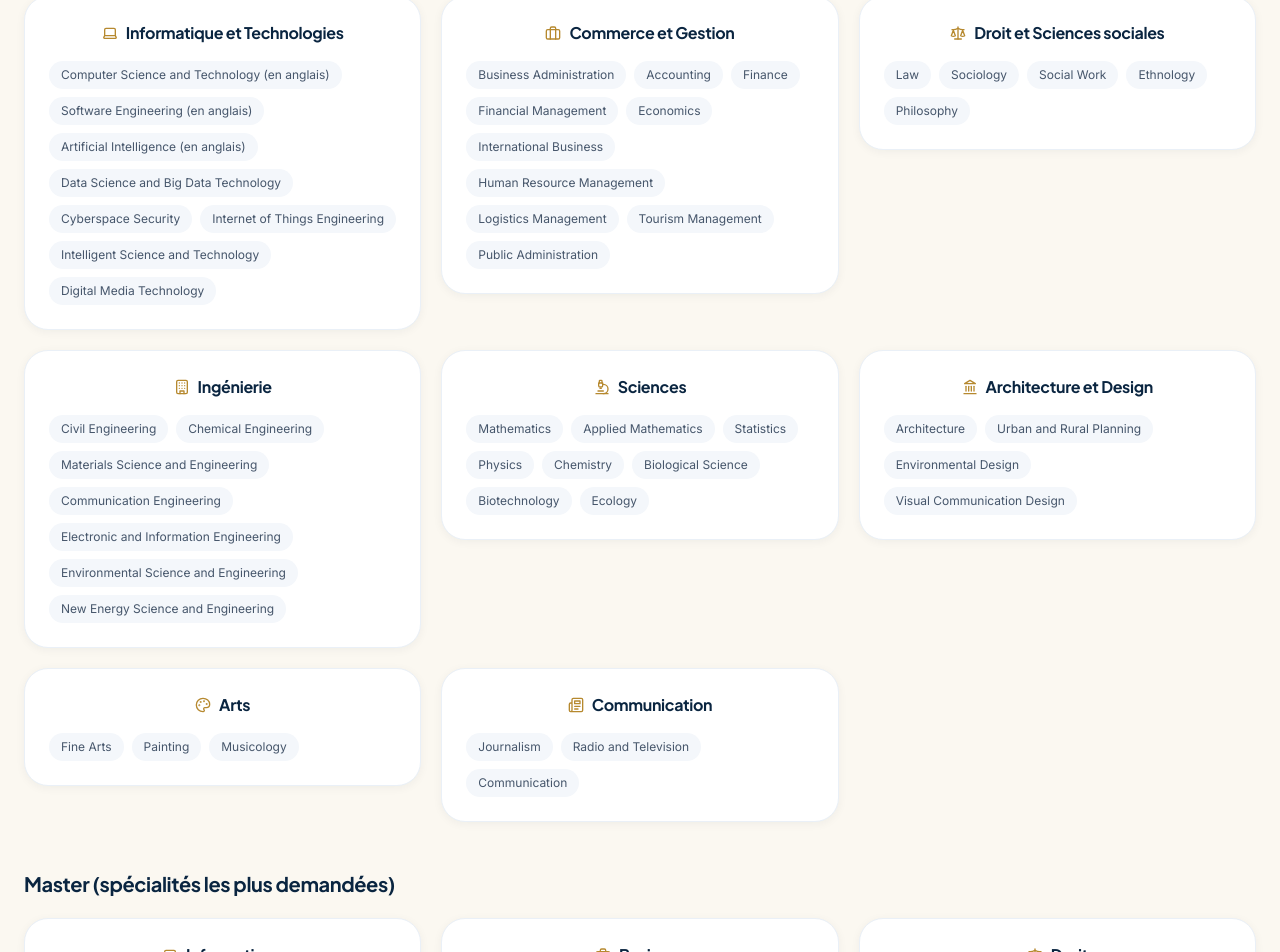
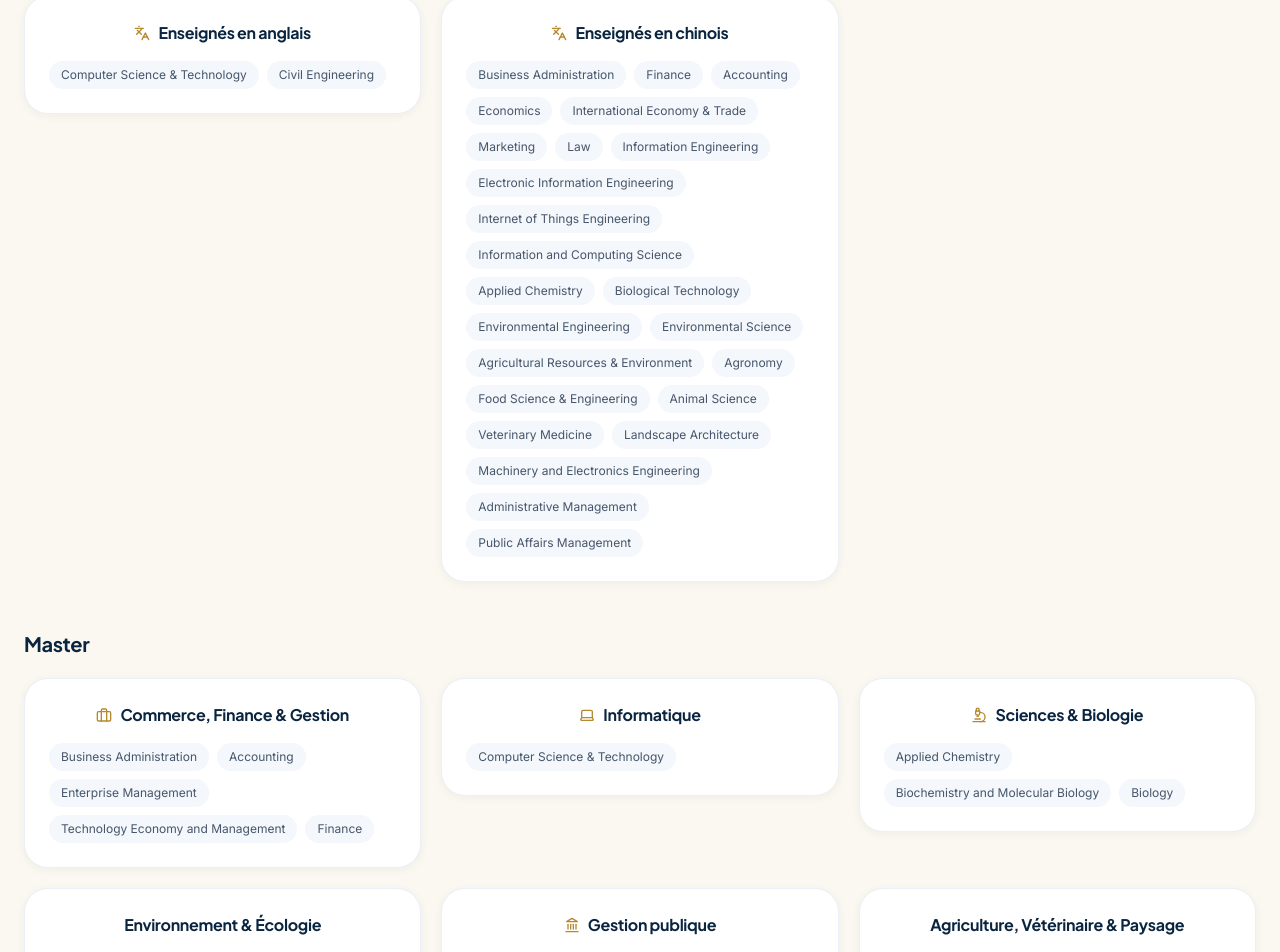
Before and after one commit to SekouBoundy/FutureAccess, a Next.js app: page /destinations/chine in a window 1280 px wide. Shown: the part 5374-6326 px from the top of the page. Built offline with nearby package versions, Linux system fonts and the light colour scheme.

Commit message:
feat: update program offerings and improve course categorization for clarity

```diff
--- a/src/data/destination-details.ts
+++ b/src/data/destination-details.ts
@@ -764,124 +764,97 @@ const chine: DestinationDetail = {
       level: "Licence (Bachelor)",
       groups: [
         {
-          icon: "💻",
-          title: "Informatique et Technologies",
+          icon: "🗣️",
+          title: "Enseignés en anglais",
+          items: ["Computer Science & Technology", "Civil Engineering"],
+        },
+        {
+          icon: "🗣️",
+          title: "Enseignés en chinois",
           items: [
-            "Computer Science and Technology (en anglais)",
-            "Software Engineering (en anglais)",
-            "Artificial Intelligence (en anglais)",
-            "Data Science and Big Data Technology",
-            "Cyberspace Security",
+            "Business Administration",
+            "Finance",
+            "Accounting",
+            "Economics",
+            "International Economy & Trade",
+            "Marketing",
+            "Law",
+            "Information Engineering",
+            "Electronic Information Engineering",
             "Internet of Things Engineering",
-            "Intelligent Science and Technology",
-            "Digital Media Technology",
+            "Information and Computing Science",
+            "Applied Chemistry",
+            "Biological Technology",
+            "Environmental Engineering",
+            "Environmental Science",
+            "Agricultural Resources & Environment",
+            "Agronomy",
+            "Food Science & Engineering",
+            "Animal Science",
+            "Veterinary Medicine",
+            "Landscape Architecture",
+            "Machinery and Electronics Engineering",
+            "Administrative Management",
+            "Public Affairs Management",
+          ],
+        },
       ],
     },
     {
+      level: "Master",
+      groups: [
+        {
           icon: "💼",
-          title: "Commerce et Gestion",
+          title: "Commerce, Finance & Gestion",
           items: [
             "Business Administration",
             "Accounting",
+            "Enterprise Management",
+            "Technology Economy and Management",
             "Finance",
-            "Financial Management",
-            "Economics",
-            "International Business",
-            "Human Resource Management",
-            "Logistics Management",
-            "Tourism Management",
-            "Public Administration",
           ],
         },
         {
-          icon: "⚖️",
-          title: "Droit et Sciences sociales",
-          items: ["Law", "Sociology", "Social Work", "Ethnology", "Philosophy"],
+          icon: "💻",
+          title: "Informatique",
+          items: ["Computer Science & Technology"],
         },
         {
-          icon: "🏗️",
-          title: "Ingénierie",
+          icon: "🔬",
+          title: "Sciences & Biologie",
           items: [
-            "Civil Engineering",
-            "Chemical Engineering",
-            "Materials Science and Engineering",
-            "Communication Engineering",
-            "Electronic and Information Engineering",
-            "Environmental Science and Engineering",
-            "New Energy Science and Engineering",
+            "Applied Chemistry",
+            "Biochemistry and Molecular Biology",
+            "Biology",
           ],
         },
         {
-          icon: "🔬",
-          title: "Sciences",
+          title: "Environnement & Écologie",
           items: [
-            "Mathematics",
-            "Applied Mathematics",
-            "Statistics",
-            "Physics",
-            "Chemistry",
-            "Biological Science",
-            "Biotechnology",
             "Ecology",
+            "Environmental Science and Engineering",
+            "Environmental Engineering",
           ],
         },
         {
           icon: "🏛️",
-          title: "Architecture et Design",
+          title: "Gestion publique",
           items: [
-            "Architecture",
-            "Urban and Rural Planning",
-            "Environmental Design",
-            "Visual Communication Design",
-          ],
-        },
-        { icon: "🎨", title: "Arts", items: ["Fine Arts", "Painting", "Musicology"] },
-        {
-          icon: "📰",
-          title: "Communication",
-          items: ["Journalism", "Radio and Television", "Communication"],
-        },
+            "Public Management",
+            "Administrative Management",
+            "Social Security",
           ],
         },
         {
-      level: "Master (spécialités les plus demandées)",
-      groups: [
-        {
-          icon: "💻",
-          title: "Informatique",
+          title: "Agriculture, Vétérinaire & Paysage",
           items: [
-            "Artificial Intelligence",
-            "Computer Technology",
-            "Software Engineering",
-            "Cybersecurity",
-            "Data Science",
-            "AI and Machine Learning",
+            "Food Science & Engineering",
+            "Agricultural Engineering",
+            "Veterinary Medicine",
+            "Rural Development",
+            "Agricultural Management",
+            "Landscape Architecture",
           ],
-        },
-        {
-          icon: "💼",
-          title: "Business",
-          items: ["MBA", "Accounting", "Finance", "International Business", "Enterprise Management"],
-        },
-        {
-          icon: "⚖️",
-          title: "Droit",
-          items: ["International Law", "Civil Law", "Criminal Law"],
-        },
-        {
-          icon: "🏗️",
-          title: "Ingénierie",
-          items: [
-            "Civil Engineering",
-            "Biomedical Engineering",
-            "Chemical Engineering",
-            "Materials Engineering",
-          ],
-        },
-        {
-          icon: "🔬",
-          title: "Sciences",
-          items: ["Biotechnology", "Pharmacy", "Pharmacology", "Biology", "Mathematics", "Statistics"],
         },
       ],
     },
```
Lines whose indentation alone changed are shown as unchanged.
